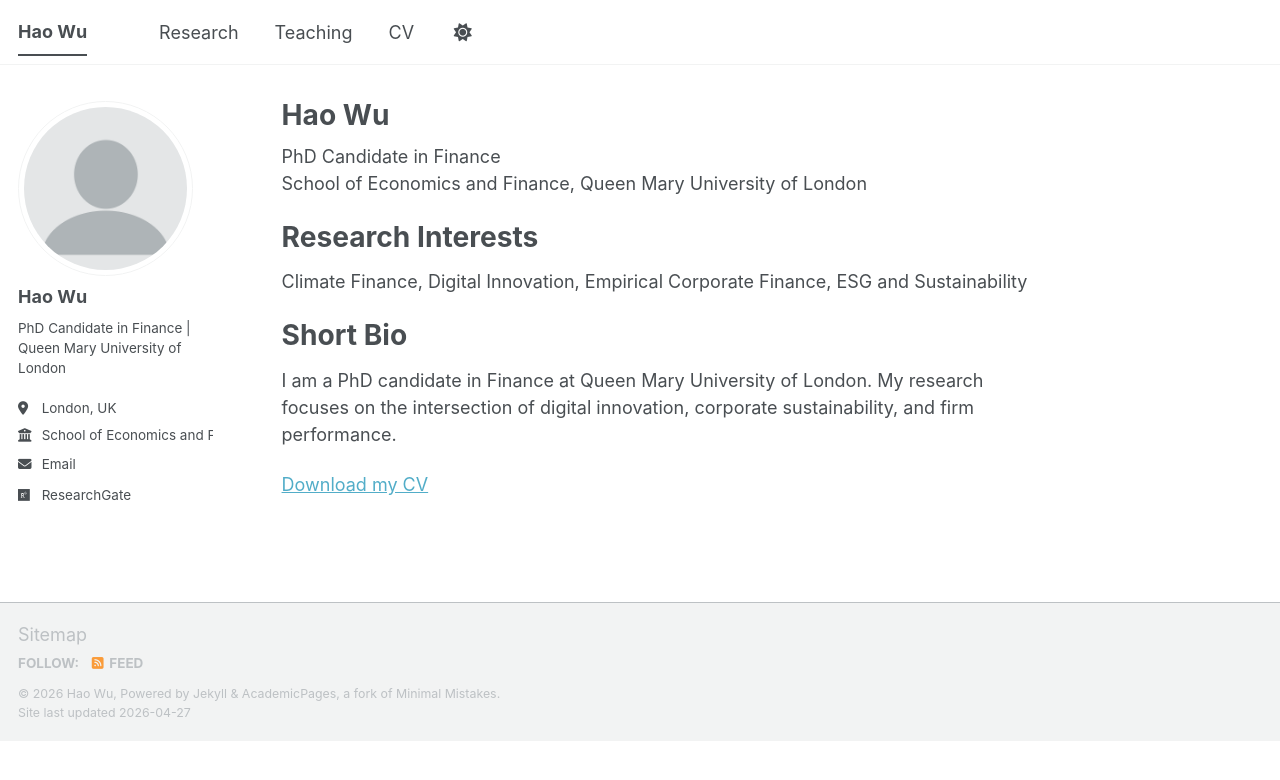
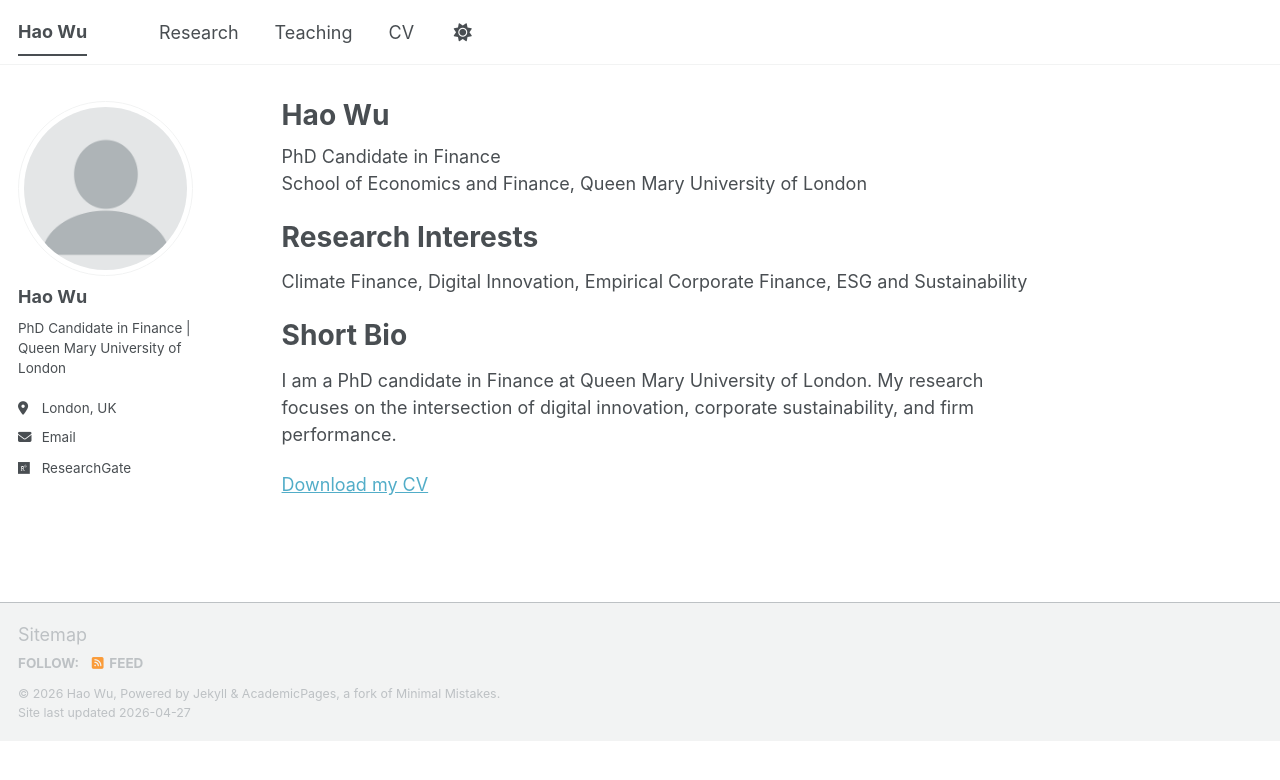
Before and after one commit to haowuqmul-cloud/haowu.github.io, a Jekyll site: the page built from _pages/about.md, in a window 1280 px wide. Shown: the top 780 px of the page. Built offline with Jekyll 4.4.1, drawn with Linux system fonts in a browser that asks for light colours; a script bundle is joined from its source files by our own code; library files that are not in the unit come from our copies.

Commit message:
Remove employer information from config

```diff
--- a/_config.yml
+++ b/_config.yml
@@ -14,7 +14,6 @@ author:
   name: "Hao Wu"
   bio: "PhD Candidate in Finance | Queen Mary University of London"
   location: "London, UK"
-  employer: "School of Economics and Finance, QMUL"
   email: "hao.wu@qmul.ac.uk"
 
   # 学术链接（保留你有的）
```
